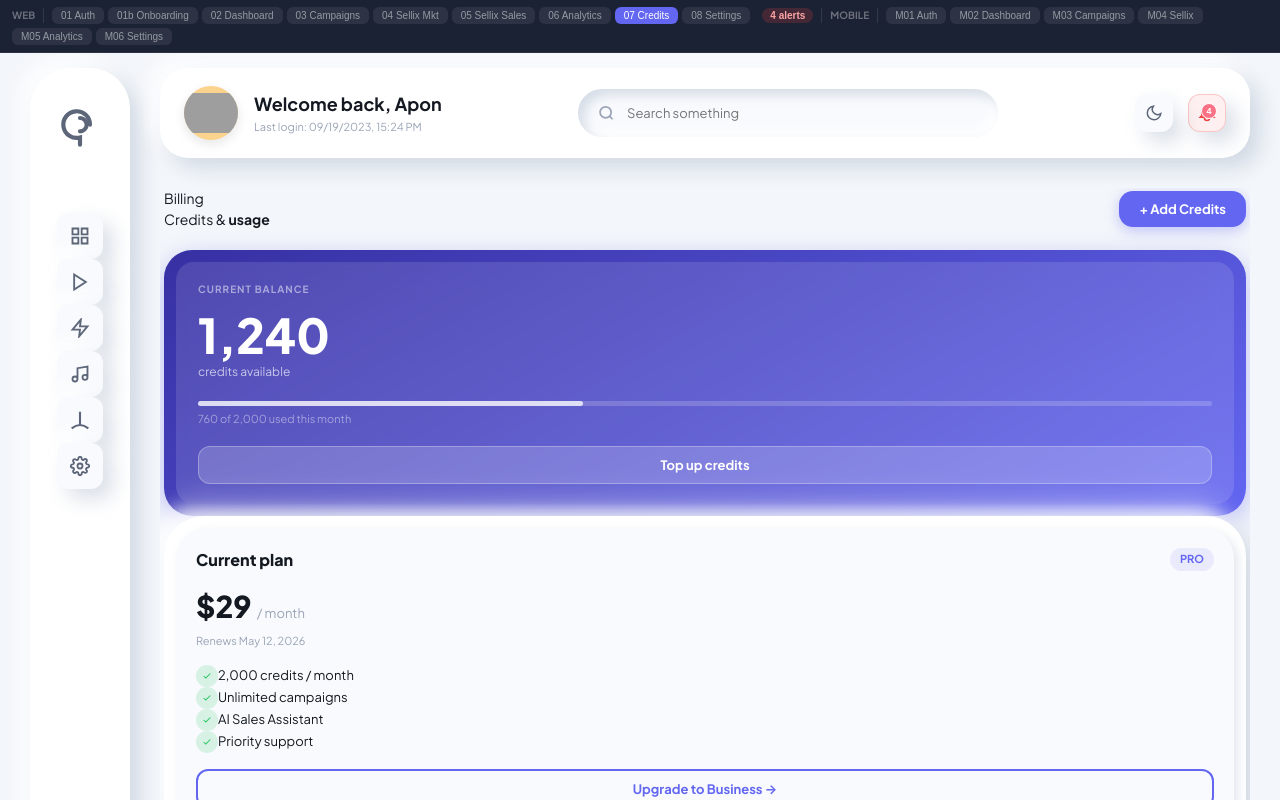
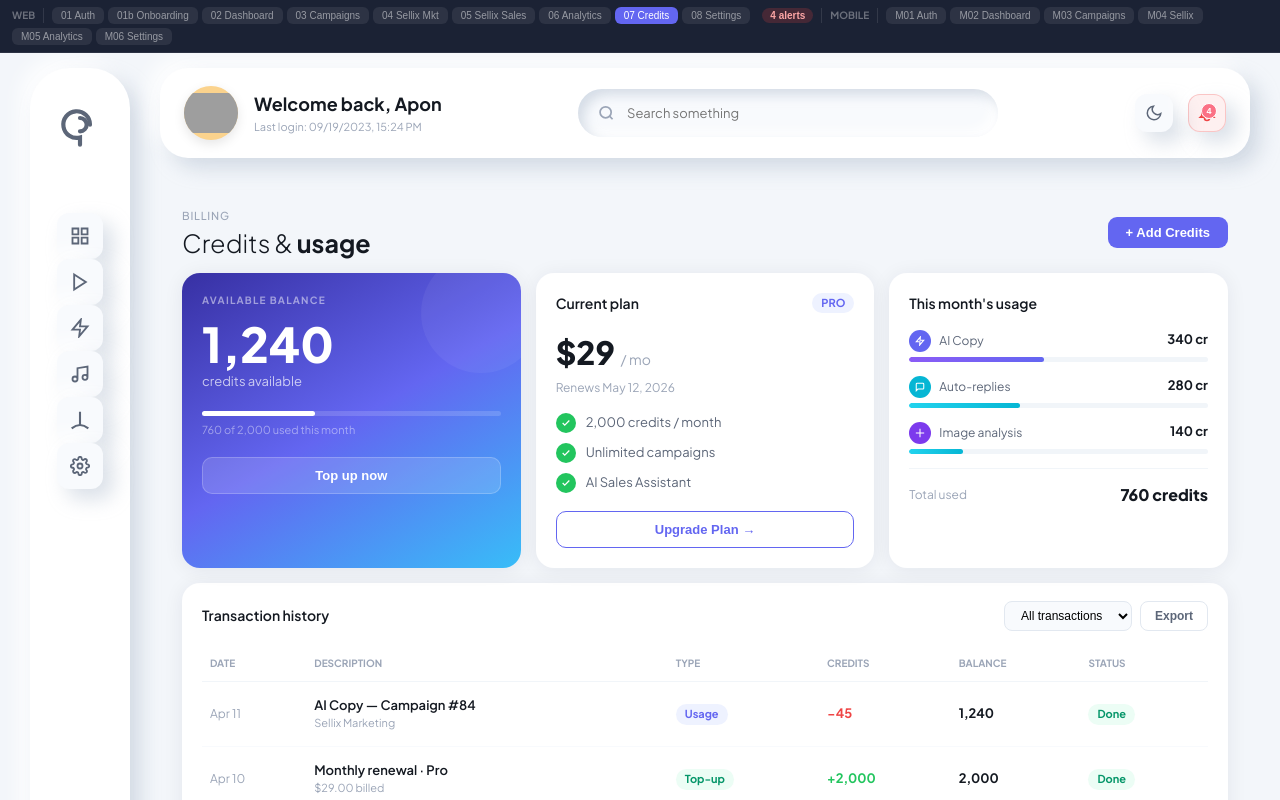
Before and after one commit to CodeHub1443/Zipto_Front_End, a React (Vite) app: page / in a window 1280 px wide. Both pictures are taken after a click on the button "07 Credits". Shown: the top 800 px of the page. Built offline with nearby package versions, Linux system fonts and the light colour scheme; grey boxes are pictures that could not be loaded; the HTML template or start-up script is replaced by a standard one.

Commit message:
Update Credits page to V1 design

```diff
--- a/src/pages/Credits.jsx
+++ b/src/pages/Credits.jsx
@@ -1,123 +1,265 @@
 import React from 'react';
-import { PageShell, NeoCard, ProgressBar } from '../components/ui';
+import { PageShell } from '../components/ui';
+import { C, gradHero } from '../tokens';
+
+// ─── Credits-Specific Premium Styles (Local) ───────────────────────
+
+const s = {
+  card: {
+    background: '#FFFFFF',
+    borderRadius: 18,
+    padding: 20,
+    boxShadow: '0 2px 20px rgba(14,25,55,.07)',
+  },
+  inner: {
+    background: '#F3F6FB',
+    borderRadius: 12,
+    padding: '12px 14px',
+  },
+  pgCtx: {
+    fontSize: 11,
+    fontWeight: 500,
+    color: '#9BA5B7',
+    letterSpacing: '.07em',
+    textTransform: 'uppercase',
+    marginBottom: 3,
+  },
+  pgTitle: {
+    fontSize: 25,
+    fontWeight: 300,
+    color: '#141921',
+    lineHeight: 1.2,
+  },
+  sect: {
+    fontSize: 14,
+    fontWeight: 600,
+    color: '#141921',
+  },
+  subl: {
+    fontSize: 10,
+    fontWeight: 700,
+    color: '#9BA5B7',
+    textTransform: 'uppercase',
+    letterSpacing: '.07em',
+  },
+  bignum: {
+    fontSize: 44,
+    fontWeight: 800,
+    color: '#141921',
+    lineHeight: 1,
+  },
+  muted: {
+    fontSize: 12,
+    color: '#9BA5B7',
+  },
+  tbl: {
+    width: '100%',
+    borderCollapse: 'collapse',
+    marginTop: 10,
+  },
+};
+
+// ─── Local Components (V1 Design) ──────────────────────────────────
+
+function V1IconBadge({ color = 'indigo', size = 26, children }) {
+  const colors = {
+    indigo: '#6366F1', teal: '#06B6D4', purple: '#7C3AED',
+    coral: '#F97316', green: '#22C55E', blue: '#3B82F6', red: '#EF4444',
+  };
+  return (
+    <div style={{
+      width: size, height: size, borderRadius: '50%',
+      background: colors[color] || color,
+      display: 'flex', alignItems: 'center', justifyContent: 'center',
+      flexShrink: 0,
+    }}>
+      {children}
+    </div>
+  );
+}
+
+function V1ProgressBar({ pct, variant = 'purple', height = 6 }) {
+  const fills = {
+    purple: 'linear-gradient(90deg, #8B5CF6, #6366F1)',
+    cyan:   'linear-gradient(90deg, #22D3EE, #06B6D4)',
+    green:  '#22C55E',
+  };
+  return (
+    <div style={{ height, background: '#F1F5F9', borderRadius: height / 2, overflow: 'hidden' }}>
+      <div style={{
+        height: '100%', width: `${pct}%`, borderRadius: height / 2,
+        background: fills[variant] || fills.purple,
+      }} />
+    </div>
+  );
+}
+
+function V1Badge({ variant = 'gray', children }) {
+  const variants = {
+    green: { background: '#ECFDF5', color: '#059669' },
+    blue:  { background: '#EEF2FF', color: '#6366F1' },
+    red:   { background: '#FEF2F2', color: '#DC2626' },
+    gray:  { background: '#F3F6FB', color: '#5C6678' },
+  };
+  const style = variants[variant] || variants.gray;
+  return (
+    <span style={{
+      display: 'inline-flex', alignItems: 'center', padding: '2px 9px',
+      borderRadius: 100, fontSize: 11, fontWeight: 700, whiteSpace: 'nowrap', ...style
+    }}>
+      {children}
+    </span>
+  );
+}
+
+// ─── Main Credits Page ─────────────────────────────────────────────
 
 export default function Credits({ alertCount, onAlertClick }) {
   return (
     <PageShell active="credits" alertCount={alertCount} onAlertClick={onAlertClick}>
-      <div style={{ flex: 1, overflow: 'auto', padding: '0 4px 20px', display: 'flex', flexDirection: 'column', gap: 20 }}>
-        <div className="row ac jb">
+      <div style={{ padding: '20px 22px', height: '100%', overflowY: 'auto' }}>
+
+        {/* Header */}
+        <div style={{ display: 'flex', alignItems: 'center', justifyContent: 'space-between', marginBottom: 15 }}>
           <div>
-            <div className="z-pg-ctx">Billing</div>
-            <div className="z-pg-title">Credits & <b>usage</b></div>
+            <div style={s.pgCtx}>Billing</div>
+            <div style={s.pgTitle}>Credits & <b>usage</b></div>
           </div>
-          <button style={{ padding: '10px 20px', borderRadius: 14, border: 'none', background: 'var(--a1)', color: '#fff', fontSize: 13, fontWeight: 700, cursor: 'pointer', boxShadow: '0 4px 14px rgba(99,102,241,0.35)', fontFamily: 'inherit' }}>+ Add Credits</button>
+          <button style={{ padding: '8px 18px', borderRadius: 9, background: '#6366F1', border: 'none', color: '#fff', fontSize: 13, fontWeight: 700, cursor: 'pointer' }}>
+             + Add Credits
+          </button>
         </div>
 
-        <div className="g3">
-          {/* Balance card — gradient */}
-          <div style={{ borderRadius: 28, padding: 12, background: 'linear-gradient(150deg, #3730A3, #6366f1)', boxShadow: '0 8px 24px rgba(99,102,241,0.4)' }}>
-            <div style={{ borderRadius: 18, background: 'rgba(255,255,255,0.12)', backdropFilter: 'blur(10px)', padding: '20px 22px', height: '100%' }}>
-              <div style={{ fontSize: 10, fontWeight: 700, color: 'rgba(255,255,255,0.5)', letterSpacing: '.1em', marginBottom: 14 }}>CURRENT BALANCE</div>
-              <div style={{ fontSize: 48, fontWeight: 800, color: '#fff', lineHeight: 1, marginBottom: 4 }}>1,240</div>
-              <div style={{ fontSize: 12, color: 'rgba(255,255,255,0.68)', marginBottom: 20 }}>credits available</div>
-              <div style={{ height: 5, background: 'rgba(255,255,255,0.18)', borderRadius: 100, marginBottom: 5 }}>
-                <div style={{ width: '38%', height: '100%', background: 'rgba(255,255,255,0.75)', borderRadius: 100 }} />
-              </div>
-              <div style={{ fontSize: 11, color: 'rgba(255,255,255,0.45)', marginBottom: 18 }}>760 of 2,000 used this month</div>
-              <button style={{ width: '100%', padding: '10px', background: 'rgba(255,255,255,0.18)', color: '#fff', border: '1px solid rgba(255,255,255,0.28)', borderRadius: 12, fontSize: 13, fontWeight: 700, cursor: 'pointer', fontFamily: 'inherit' }}>
-                Top up credits
-              </button>
-            </div>
+        {/* Top Section: Balance, Plan, and Usage */}
+        <div style={{ display: 'grid', gridTemplateColumns: 'repeat(3, 1fr)', gap: 15, marginBottom: 15 }}>
+
+          {/* Balance Card (Gradient) */}
+          <div style={{ ...s.card, background: gradHero, border: 'none', position: 'relative', overflow: 'hidden' }}>
+             <div style={{ position: 'absolute', top: -20, right: -20, width: 120, height: 120, borderRadius: '50%', background: 'rgba(255,255,255,.05)', pointerEvents: 'none' }} />
+             <div style={{ fontSize: 10, fontWeight: 700, color: 'rgba(255,255,255,.5)', letterSpacing: '.12em', marginBottom: 12 }}>AVAILABLE BALANCE</div>
+             <div style={{ fontSize: 48, fontWeight: 800, color: '#fff', lineHeight: 1, marginBottom: 4 }}>1,240</div>
+             <div style={{ fontSize: 13, color: 'rgba(255,255,255,.7)', marginBottom: 20 }}>credits available</div>
+
+             <div style={{ marginBottom: 18 }}>
+                <div style={{ height: 5, background: 'rgba(255,255,255,.15)', borderRadius: 100, marginBottom: 6 }}>
+                   <div style={{ width: '38%', height: '100%', background: '#fff', borderRadius: 100 }} />
+                </div>
+                <div style={{ fontSize: 11, color: 'rgba(255,255,255,.45)' }}>760 of 2,000 used this month</div>
+             </div>
+
+             <button style={{ width: '100%', padding: '10px', background: 'rgba(255,255,255,.14)', border: '1px solid rgba(255,255,255,.2)', borderRadius: 10, color: '#fff', fontSize: 13, fontWeight: 600, cursor: 'pointer' }}>
+                Top up now
+             </button>
           </div>
 
-          {/* Current plan */}
-          <NeoCard innerStyle={{ padding: 20 }}>
-            <div className="row ac jb mb12">
-              <span className="z-sect">Current plan</span>
-              <span style={{ fontSize: 11, fontWeight: 700, padding: '3px 10px', borderRadius: 100, background: 'var(--a1-soft)', color: 'var(--a1)' }}>PRO</span>
-            </div>
-            <div style={{ fontSize: 30, fontWeight: 800, color: 'var(--t1)', marginBottom: 4 }}>
-              $29 <span style={{ fontSize: 13, fontWeight: 400, color: 'var(--t3)' }}>/ month</span>
-            </div>
-            <div style={{ fontSize: 11, color: 'var(--t3)', marginBottom: 16 }}>Renews May 12, 2026</div>
-            <div className="col gap10 mb16">
-              {['2,000 credits / month', 'Unlimited campaigns', 'AI Sales Assistant', 'Priority support'].map(f => (
-                <div key={f} className="row ac gap10">
-                  <div style={{ width: 22, height: 22, borderRadius: '50%', background: 'rgba(34,197,94,0.15)', display: 'flex', alignItems: 'center', justifyContent: 'center' }}>
-                    <svg width="10" height="10" fill="none" stroke="#22c55e" strokeWidth="2.5" viewBox="0 0 24 24"><polyline points="20 6 9 17 4 12" /></svg>
+          {/* Plan Card */}
+          <div style={s.card}>
+             <div style={{ display: 'flex', justifyContent: 'space-between', alignItems: 'center', marginBottom: 14 }}>
+                <div style={s.sect}>Current plan</div>
+                <V1Badge variant="blue">PRO</V1Badge>
+             </div>
+             <div style={{ fontSize: 32, fontWeight: 800, color: '#141921', marginBottom: 3 }}>
+                $29 <span style={{ fontSize: 14, fontWeight: 400, color: '#9BA5B7' }}>/ mo</span>
+             </div>
+             <div style={{ fontSize: 12, color: '#9BA5B7', marginBottom: 16 }}>Renews May 12, 2026</div>
+
+             <div style={{ display: 'flex', flexDirection: 'column', gap: 10, marginBottom: 18 }}>
+                {['2,000 credits / month', 'Unlimited campaigns', 'AI Sales Assistant'].map(f => (
+                  <div key={f} style={{ display: 'flex', alignItems: 'center', gap: 10 }}>
+                     <V1IconBadge color="green" size={20}>
+                        <svg width="10" height="10" fill="none" stroke="white" strokeWidth="3" viewBox="0 0 24 24"><polyline points="20 6 9 17 4 12" /></svg>
+                     </V1IconBadge>
+                     <span style={{ fontSize: 13, color: '#5C6678' }}>{f}</span>
                   </div>
-                  <span style={{ fontSize: 13, color: 'var(--t1)' }}>{f}</span>
-                </div>
-              ))}
-            </div>
-            <button style={{ width: '100%', padding: '10px', borderRadius: 12, border: '2px solid var(--a1)', background: 'transparent', color: 'var(--a1)', fontSize: 13, fontWeight: 700, cursor: 'pointer', fontFamily: 'inherit' }}>
-              Upgrade to Business →
-            </button>
-          </NeoCard>
+                ))}
+             </div>
 
-          {/* Usage */}
-          <NeoCard innerStyle={{ padding: 20 }}>
-            <div className="z-sect mb14">This month's usage</div>
-            <div className="col gap14">
-              {[
-                { label: 'AI Copy',         used: '340 cr', pct: 45, color: 'var(--a1)', icon: 'M13 2L3 14h9l-1 8 10-12h-9l1-8z' },
-                { label: 'Auto-replies',    used: '280 cr', pct: 37, color: '#06b6d4',   icon: 'M21 15a2 2 0 01-2 2H7l-4 4V5a2 2 0 012-2h14a2 2 0 012 2z' },
-                { label: 'Image analysis',  used: '140 cr', pct: 18, color: '#a855f7',   icon: 'M1 12s4-8 11-8 11 8 11 8-4 8-11 8-11-8-11-8z M12 9a3 3 0 100 6 3 3 0 000-6z' },
-              ].map(({ label, used, pct, color, icon }) => (
-                <div key={label}>
-                  <div className="row ac jb mb6">
-                    <div className="row ac gap8">
-                      <div style={{ width: 26, height: 26, borderRadius: '50%', background: color, display: 'flex', alignItems: 'center', justifyContent: 'center' }}>
-                        <svg width="11" height="11" fill="none" stroke="white" strokeWidth="2" viewBox="0 0 24 24"><path d={icon} /></svg>
-                      </div>
-                      <span style={{ fontSize: 12, color: 'var(--t2)' }}>{label}</span>
-                    </div>
-                    <span style={{ fontSize: 13, fontWeight: 700, color: 'var(--t1)' }}>{used}</span>
+             <button style={{ width: '100%', padding: '10px', border: '1.5px solid #6366F1', borderRadius: 10, color: '#6366F1', background: 'transparent', fontSize: 13, fontWeight: 700, cursor: 'pointer' }}>
+                Upgrade Plan →
+             </button>
+          </div>
+
+          {/* Usage Card */}
+          <div style={s.card}>
+             <div style={{ ...s.sect, marginBottom: 16 }}>This month's usage</div>
+             <div style={{ display: 'flex', flexDirection: 'column', gap: 14 }}>
+                {[
+                  { label: 'AI Copy',         val: '340 cr', pct: 45, clr: 'indigo', icon: 'M13 2L3 14h9l-1 8 10-12h-9l1-8z' },
+                  { label: 'Auto-replies',    val: '280 cr', pct: 37, clr: 'teal',   icon: 'M21 15a2 2 0 01-2 2H7l-4 4V5a2 2 0 012-2h14a2 2 0 012 2z' },
+                  { label: 'Image analysis',  val: '140 cr', pct: 18, clr: 'purple', icon: 'M12 2v20 M2 12h20' },
+                ].map(u => (
+                  <div key={u.label}>
+                     <div style={{ display: 'flex', justifyContent: 'space-between', marginBottom: 5 }}>
+                        <div style={{ display: 'flex', alignItems: 'center', gap: 8 }}>
+                           <V1IconBadge color={u.clr} size={22}>
+                              <svg width="10" height="10" fill="none" stroke="white" strokeWidth="2.5" viewBox="0 0 24 24"><path d={u.icon} /></svg>
+                           </V1IconBadge>
+                           <span style={{ fontSize: 12, color: '#5C6678' }}>{u.label}</span>
+                        </div>
+                        <span style={{ fontSize: 13, fontWeight: 700, color: '#141921' }}>{u.val}</span>
+                     </div>
+                     <V1ProgressBar pct={u.pct} variant={u.pct > 40 ? 'purple' : 'cyan'} height={5} />
                   </div>
-                  <ProgressBar pct={pct} variant="purple" height={6} />
-                </div>
-              ))}
-            </div>
-            <div style={{ height: 1, background: 'var(--border)', margin: '14px 0' }} />
-            <div className="row ac jb">
-              <span style={{ fontSize: 12, color: 'var(--t3)' }}>Total used</span>
-              <span style={{ fontSize: 15, fontWeight: 800, color: 'var(--t1)' }}>760 credits</span>
-            </div>
-          </NeoCard>
+                ))}
+             </div>
+             <div style={{ height: 1, background: '#F1F5F9', margin: '14px 0' }} />
+             <div style={{ display: 'flex', justifyContent: 'space-between', alignItems: 'center' }}>
+                <span style={{ fontSize: 12, color: '#9BA5B7' }}>Total used</span>
+                <span style={{ fontSize: 16, fontWeight: 800, color: '#141921' }}>760 credits</span>
+             </div>
+          </div>
         </div>
 
-        {/* Transaction table */}
-        <NeoCard innerStyle={{ padding: 16 }}>
-          <div className="row ac jb mb14">
-            <span className="z-sect">Transaction history</span>
-            <div style={{ display: 'flex', gap: 8 }}>
-              <select style={{ padding: '6px 12px', borderRadius: 10, border: 'none', background: 'var(--bg-inner)', color: 'var(--t2)', fontSize: 12, fontFamily: 'inherit', boxShadow: 'var(--shadow-neu-in)', outline: 'none' }}>
-                <option>All transactions</option>
-              </select>
-              <button style={{ padding: '6px 14px', borderRadius: 10, border: 'none', background: 'var(--bg-card)', color: 'var(--t2)', fontSize: 12, fontWeight: 600, cursor: 'pointer', boxShadow: 'var(--shadow-neu-out)', fontFamily: 'inherit' }}>Export CSV</button>
-            </div>
+        {/* Transaction History Section */}
+        <div style={{ ...s.card, padding: '18px 20px' }}>
+          <div style={{ display: 'flex', justifyContent: 'space-between', alignItems: 'center', marginBottom: 15 }}>
+             <div style={s.sect}>Transaction history</div>
+             <div style={{ display: 'flex', gap: 8 }}>
+                <select style={{ padding: '6px 12px', borderRadius: 8, border: '1px solid #E2E8F0', background: '#F8FAFD', outline: 'none', fontSize: 12 }}>
+                   <option>All transactions</option>
+                </select>
+                <button style={{ padding: '6px 14px', borderRadius: 8, border: '1px solid #E2E8F0', background: '#fff', fontSize: 12, fontWeight: 600, color: '#5C6678', cursor: 'pointer' }}>Export</button>
+             </div>
           </div>
-          <table className="z-tbl">
-            <thead><tr><th>Date</th><th>Description</th><th>Type</th><th>Credits</th><th>Balance</th><th>Status</th></tr></thead>
-            <tbody>
-              {[
-                { date: 'Apr 11', desc: 'AI Copy — Campaign #84', sub: 'Sellix Marketing', type: 'Usage', amt: '−45', red: true, bal: '1,240' },
-                { date: 'Apr 10', desc: 'Monthly renewal · Pro', sub: '$29.00', type: 'Top-up', amt: '+2,000', red: false, bal: '2,000' },
-                { date: 'Apr 9',  desc: 'Auto-reply batch', sub: '12 replies', type: 'Usage', amt: '−120', red: true, bal: '880' },
-                { date: 'Apr 4',  desc: 'Manual top-up · 500 cr', sub: '$5.00', type: 'Top-up', amt: '+500', red: false, bal: '1,030' },
-              ].map(({ date, desc, sub, type, amt, red, bal }) => (
-                <tr key={date + desc}>
-                  <td style={{ color: 'var(--t3)' }}>{date}</td>
-                  <td><div style={{ fontSize: 13, fontWeight: 500, color: 'var(--t1)' }}>{desc}</div><div style={{ fontSize: 11, color: 'var(--t3)' }}>{sub}</div></td>
-                  <td><span style={{ fontSize: 11, fontWeight: 600, padding: '3px 10px', borderRadius: 100, background: type === 'Usage' ? 'var(--a1-soft)' : 'rgba(34,197,94,0.1)', color: type === 'Usage' ? 'var(--a1)' : '#22c55e' }}>{type}</span></td>
-                  <td style={{ color: red ? '#ef4444' : '#22c55e', fontWeight: 700 }}>{amt}</td>
-                  <td style={{ fontWeight: 700, color: 'var(--t1)' }}>{bal}</td>
-                  <td><span style={{ fontSize: 11, fontWeight: 600, padding: '3px 10px', borderRadius: 100, background: 'rgba(34,197,94,0.1)', color: '#22c55e' }}>Done</span></td>
+
+          <table style={s.tbl}>
+             <thead>
+                <tr style={{ borderBottom: '1px solid #F1F5F9' }}>
+                   <th style={{ textAlign: 'left', padding: '10px 8px', fontSize: 10, color: '#9BA5B7', fontWeight: 700, textTransform: 'uppercase' }}>Date</th>
+                   <th style={{ textAlign: 'left', padding: '10px 8px', fontSize: 10, color: '#9BA5B7', fontWeight: 700, textTransform: 'uppercase' }}>Description</th>
+                   <th style={{ textAlign: 'left', padding: '10px 8px', fontSize: 10, color: '#9BA5B7', fontWeight: 700, textTransform: 'uppercase' }}>Type</th>
+                   <th style={{ textAlign: 'left', padding: '10px 8px', fontSize: 10, color: '#9BA5B7', fontWeight: 700, textTransform: 'uppercase' }}>Credits</th>
+                   <th style={{ textAlign: 'left', padding: '10px 8px', fontSize: 10, color: '#9BA5B7', fontWeight: 700, textTransform: 'uppercase' }}>Balance</th>
+                   <th style={{ textAlign: 'left', padding: '10px 8px', fontSize: 10, color: '#9BA5B7', fontWeight: 700, textTransform: 'uppercase' }}>Status</th>
                 </tr>
-              ))}
-            </tbody>
+             </thead>
+             <tbody>
+                {[
+                  { date: 'Apr 11', desc: 'AI Copy — Campaign #84', sub: 'Sellix Marketing', type: 'Usage',  amt: '−45', clr: '#ef4444', bal: '1,240' },
+                  { date: 'Apr 10', desc: 'Monthly renewal · Pro', sub: '$29.00 billed',    type: 'Top-up', amt: '+2,000', clr: '#22c55e', bal: '2,000' },
+                  { date: 'Apr 9',  desc: 'Auto-reply batch',      sub: '12 replies',       type: 'Usage',  amt: '−120', clr: '#ef4444', bal: '880' },
+                  { date: 'Apr 4',  desc: 'Manual top-up · 500 cr', sub: '$5.00 billed',     type: 'Top-up', amt: '+500', clr: '#22c55e', bal: '1,030' },
+                ].map((t, idx) => (
+                  <tr key={idx} style={{ borderBottom: '1px solid #F8FAFD' }}>
+                     <td style={{ padding: '14px 8px', fontSize: 12, color: '#9BA5B7' }}>{t.date}</td>
+                     <td style={{ padding: '14px 8px' }}>
+                        <div style={{ fontSize: 13, fontWeight: 600, color: '#141921' }}>{t.desc}</div>
+                        <div style={{ fontSize: 11, color: '#9BA5B7' }}>{t.sub}</div>
+                     </td>
+                     <td style={{ padding: '14px 8px' }}>
+                        <V1Badge variant={t.type === 'Usage' ? 'blue' : 'green'}>{t.type}</V1Badge>
+                     </td>
+                     <td style={{ padding: '14px 8px', fontSize: 13, fontWeight: 700, color: t.clr }}>{t.amt}</td>
+                     <td style={{ padding: '14px 8px', fontSize: 13, fontWeight: 700, color: '#141921' }}>{t.bal}</td>
+                     <td style={{ padding: '14px 8px' }}>
+                        <V1Badge variant="green">Done</V1Badge>
+                     </td>
+                  </tr>
+                ))}
+             </tbody>
           </table>
-        </NeoCard>
+        </div>
+
       </div>
     </PageShell>
   );
```
